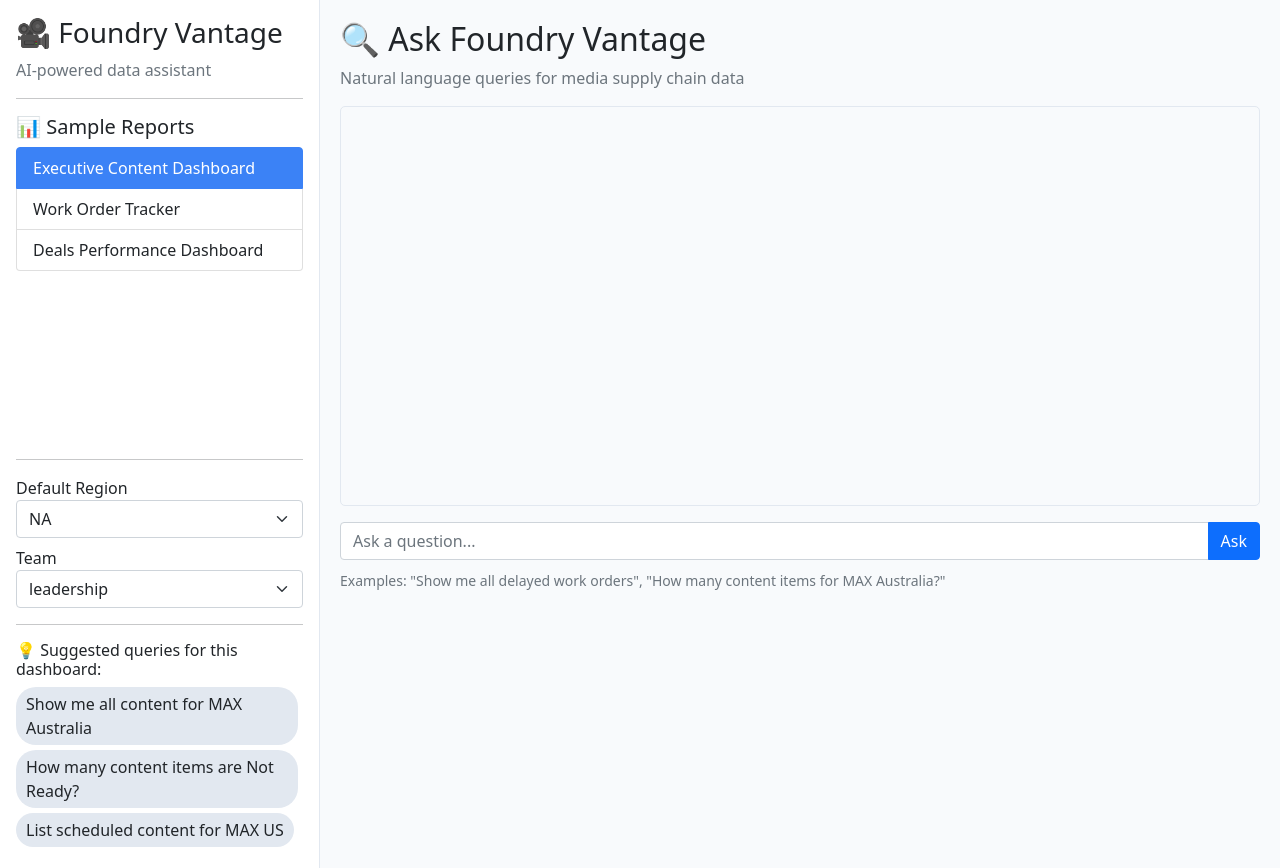
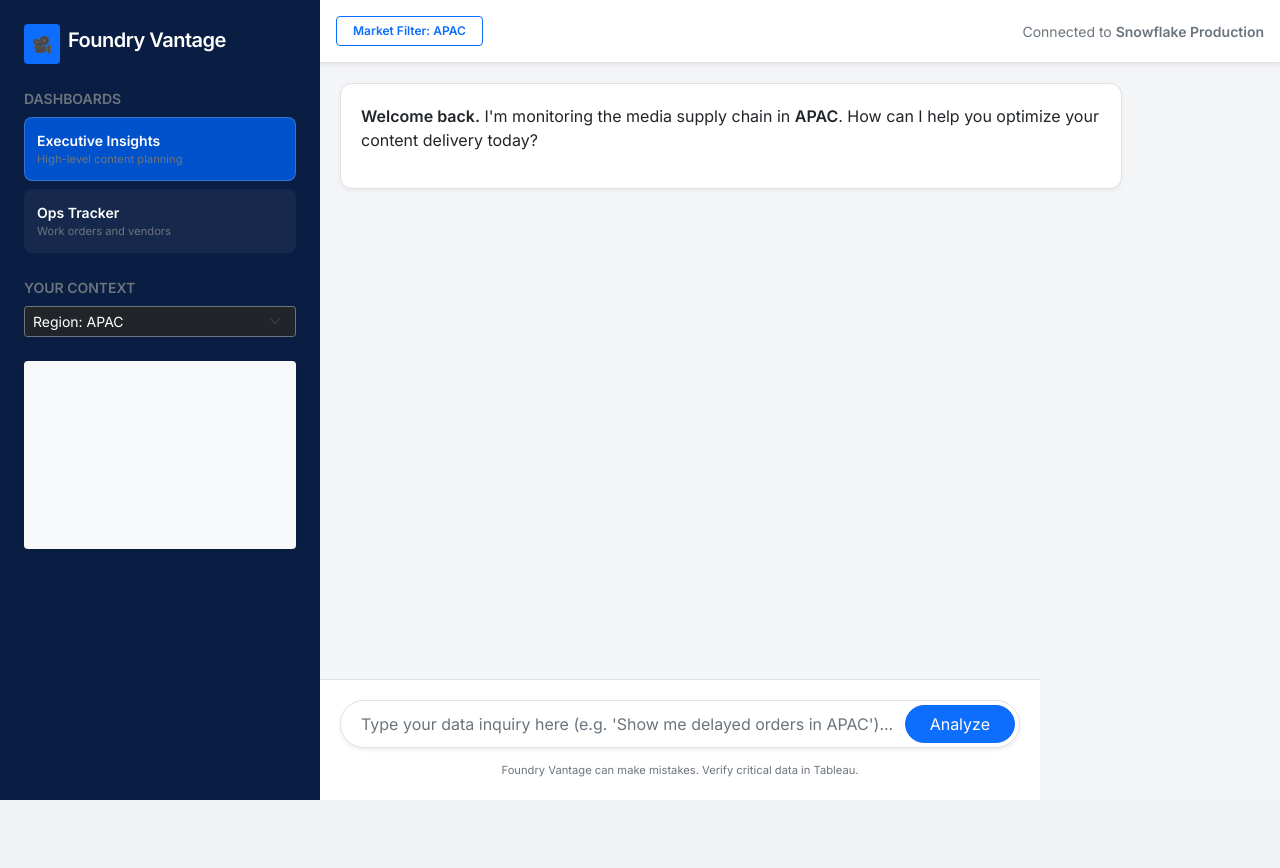
Before and after one commit to sudeepdbg/report-query-nlp, a Python web app: template templates/index.html in a window 1280 px wide. After the commit the page ends 800 px from the top, so only its background shows below. Run offline with Jinja, Linux system fonts and the light colour scheme; the template is opened without the code that fills it, so the values that code supplies are empty; a map, chart or similar area stays blank; some libraries are stand-ins or nearby versions.

Commit message:
Update index.html

```diff
--- a/templates/index.html
+++ b/templates/index.html
@@ -3,244 +3,176 @@
 <head>
     <meta charset="UTF-8">
     <meta name="viewport" content="width=device-width, initial-scale=1.0">
-    <title>Foundry Vantage</title>
+    <title>Foundry Vantage | Intelligence Layer</title>
+    <link href="https://fonts.googleapis.com/css2?family=Inter:wght@400;500;600&display=swap" rel="stylesheet">
     <link href="https://cdn.jsdelivr.net/npm/bootstrap@5.1.3/dist/css/bootstrap.min.css" rel="stylesheet">
     <script src="https://cdn.jsdelivr.net/npm/chart.js"></script>
     <script src="https://cdn.plot.ly/plotly-latest.min.js"></script>
     <style>
-        body { background: #f8fafc; }
-        .sidebar { background: white; border-right: 1px solid #e2e8f0; min-height: 100vh; }
-        .main { padding: 20px; }
-        .chat-message { margin-bottom: 15px; }
-        .user-message { background: #e2e8f0; padding: 10px; border-radius: 10px; }
-        .assistant-message { background: #3b82f6; color: white; padding: 10px; border-radius: 10px; }
-        .sql-box { background: #1e293b; color: #e2e8f0; padding: 10px; border-radius: 5px; font-family: monospace; }
-        .dashboard-btn.active { background-color: #3b82f6; color: white; border-color: #3b82f6; }
-        .suggestion-chip { background: #e2e8f0; padding: 5px 10px; border-radius: 20px; cursor: pointer; margin-right: 5px; margin-bottom: 5px; display: inline-block; }
-        .suggestion-chip:hover { background: #cbd5e1; }
-        .feedback-buttons button { margin-right: 5px; }
+        :root {
+            --vantage-blue: #0052CC;
+            --vantage-bg: #F4F5F7;
+            --vantage-sidebar: #091E42;
+            --chat-bubble-user: #EBECF0;
+        }
+
+        body { font-family: 'Inter', sans-serif; background: var(--vantage-bg); height: 100vh; overflow: hidden; }
+
+        /* Sidebar Styling */
+        .sidebar { background: var(--vantage-sidebar); color: white; min-height: 100vh; padding: 24px; }
+        .sidebar h3 { font-weight: 600; font-size: 1.25rem; letter-spacing: -0.5px; }
+        .nav-item-custom {
+            background: rgba(255,255,255,0.05); border-radius: 8px;
+            padding: 12px; margin-bottom: 8px; cursor: pointer; transition: 0.2s;
+            border: 1px solid transparent;
+        }
+        .nav-item-custom:hover { background: rgba(255,255,255,0.1); }
+        .nav-item-custom.active { background: var(--vantage-blue); border-color: rgba(255,255,255,0.2); }
+
+        /* Main Chat Area */
+        .chat-container { height: calc(100vh - 180px); overflow-y: auto; padding: 20px; scroll-behavior: smooth; }
+        .message-row { margin-bottom: 24px; display: flex; flex-direction: column; }
+
+        /* Assistant Bubble */
+        .vantage-bubble {
+            background: white; border-radius: 12px; padding: 20px;
+            box-shadow: 0 2px 4px rgba(0,0,0,0.05); max-width: 85%;
+            border: 1px solid #DFE1E6; align-self: flex-start;
+        }
+
+        /* User Bubble */
+        .user-bubble {
+            background: var(--chat-bubble-user); border-radius: 12px; padding: 12px 20px;
+            max-width: 70%; align-self: flex-end; color: #172B4D; font-weight: 500;
+        }
+
+        /* Data & UI Components */
+        .sql-box { background: #172B4D; color: #8993A4; padding: 12px; border-radius: 6px; font-size: 0.8rem; margin: 10px 0; }
+        .suggestion-chip {
+            border: 1px solid var(--vantage-blue); color: var(--vantage-blue);
+            padding: 6px 14px; border-radius: 20px; cursor: pointer;
+            display: inline-block; margin: 4px; font-size: 0.85rem; background: white;
+            transition: 0.2s;
+        }
+        .suggestion-chip:hover { background: var(--vantage-blue); color: white; }
+
+        /* Input Area */
+        .input-footer { background: white; border-top: 1px solid #DFE1E6; padding: 20px; position: absolute; bottom: 0; width: calc(100% - 25%); }
+        .form-control:focus { box-shadow: none; border-color: var(--vantage-blue); }
     </style>
 </head>
 <body>
-    <div class="container-fluid">
-        <div class="row">
-            <!-- Sidebar with dashboards and filters -->
-            <div class="col-md-3 sidebar p-3">
-                <h3>🎥 Foundry Vantage</h3>
-                <p class="text-muted">AI-powered data assistant</p>
-                <hr>
-                <h5>📊 Sample Reports</h5>
-                <div class="list-group" id="dashboard-buttons">
-                    <button class="list-group-item list-group-item-action dashboard-btn active" data-dashboard="executive">Executive Content Dashboard</button>
-                    <button class="list-group-item list-group-item-action dashboard-btn" data-dashboard="workorders">Work Order Tracker</button>
-                    <button class="list-group-item list-group-item-action dashboard-btn" data-dashboard="deals">Deals Performance Dashboard</button>
+
+<div class="container-fluid p-0">
+    <div class="row g-0">
+        <div class="col-md-3 sidebar">
+            <div class="d-flex align-items-center mb-4">
+                <div class="bg-primary rounded p-2 me-2">🎥</div>
+                <h3>Foundry Vantage</h3>
             </div>
-                <div class="mt-3" id="dashboard-container">
-                    <canvas id="dashboardChart"></canvas>
+
+            <p class="text-uppercase small fw-bold text-muted mb-2">Dashboards</p>
+            <div class="nav-item-custom active" onclick="selectDashboard('executive')">
+                <div class="small fw-bold">Executive Insights</div>
+                <div class="x-small text-muted" style="font-size: 0.7rem;">High-level content planning</div>
             </div>
-                <hr>
-                <div class="mt-3">
-                    <label>Default Region</label>
-                    <select id="region" class="form-select">
-                        <option value="NA" {% if current_region == 'NA' %}selected{% endif %}>NA</option>
-                        <option value="APAC" {% if current_region == 'APAC' %}selected{% endif %}>APAC</option>
-                        <option value="EMEA" {% if current_region == 'EMEA' %}selected{% endif %}>EMEA</option>
-                        <option value="LATAM" {% if current_region == 'LATAM' %}selected{% endif %}>LATAM</option>
+            <div class="nav-item-custom" onclick="selectDashboard('workorders')">
+                <div class="small fw-bold">Ops Tracker</div>
+                <div class="x-small text-muted" style="font-size: 0.7rem;">Work orders and vendors</div>
+            </div>
+
+            <div class="mt-4">
+                <p class="text-uppercase small fw-bold text-muted mb-2">Your Context</p>
+                <select id="regionSelect" class="form-select form-select-sm bg-dark text-white border-secondary mb-2">
+                    <option value="NA">Region: North America</option>
+                    <option value="APAC" selected>Region: APAC</option>
+                    <option value="EMEA">Region: EMEA</option>
                 </select>
             </div>
-                <div class="mt-2">
-                    <label>Team</label>
-                    <select id="team" class="form-select">
-                        <option value="leadership" {% if current_team == 'leadership' %}selected{% endif %}>leadership</option>
-                        <option value="product" {% if current_team == 'product' %}selected{% endif %}>product</option>
-                        <option value="content planning" {% if current_team == 'content planning' %}selected{% endif %}>content planning</option>
-                        <option value="deals" {% if current_team == 'deals' %}selected{% endif %}>deals</option>
-                    </select>
-                </div>
-                <hr>
-                <div id="suggestions">
-                    <h6>💡 Suggested queries for this dashboard:</h6>
-                    <div id="suggestion-list"></div>
+
+            <div class="mt-4 p-3 bg-light rounded text-dark shadow-sm">
+                <canvas id="miniDashboardChart" style="max-height: 150px;"></canvas>
             </div>
         </div>
 
-            <!-- Main chat area -->
-            <div class="col-md-9 main">
-                <h2>🔍 Ask Foundry Vantage</h2>
-                <p class="text-muted">Natural language queries for media supply chain data</p>
+        <div class="col-md-9 position-relative">
+            <div class="d-flex justify-content-between align-items-center p-3 bg-white border-bottom shadow-sm">
+                <div>
+                    <span class="badge bg-soft-primary text-primary border border-primary px-3 py-2">
+                        Market Filter: <strong id="activeRegionDisplay">APAC</strong>
+                    </span>
+                </div>
+                <div class="text-muted small">Connected to <strong>Snowflake Production</strong></div>
+            </div>
 
-                <div id="chat-box" style="height: 400px; overflow-y: scroll; border: 1px solid #e2e8f0; padding: 10px; border-radius: 5px;">
+            <div class="chat-container" id="chat-box">
+                <div class="message-row">
+                    <div class="vantage-bubble">
+                        <strong>Welcome back.</strong> I'm monitoring the media supply chain in <strong>APAC</strong>.
+                        How can I help you optimize your content delivery today?
+                        <div class="mt-3" id="suggestion-list">
+                            </div>
+                    </div>
+                </div>
+
                 {% for msg in chat_history %}
-                        <div class="chat-message">
-                            <div class="user-message"><strong>You:</strong> {{ msg.question }}</div>
-                            <div class="assistant-message mt-2">
-                                <strong>Vantage:</strong> {{ msg.answer|safe }}
+                <div class="message-row">
+                    <div class="user-bubble">{{ msg.question }}</div>
+                </div>
+                <div class="message-row">
+                    <div class="vantage-bubble">
+                        <div class="mb-2">{{ msg.answer|safe }}</div>
+
                         {% if msg.sql %}
-                                    <div class="sql-box mt-2">{{ msg.sql }}</div>
+                        <details class="mb-2">
+                            <summary class="small text-muted cursor-pointer">View Technical Logic</summary>
+                            <div class="sql-box">{{ msg.sql }}</div>
+                        </details>
                         {% endif %}
+
                         {% if msg.data %}
-                                    <div class="mt-2">{{ msg.data|safe }}</div>
+                        <div class="table-responsive border rounded mt-2">
+                            {{ msg.data|safe }}
+                        </div>
                         {% endif %}
-                                <!-- Feedback buttons -->
-                                <div class="feedback-buttons mt-2">
-                                    <button class="btn btn-sm btn-outline-light feedback-up" data-question="{{ msg.question }}" data-sql="{{ msg.sql }}">👍</button>
-                                    <button class="btn btn-sm btn-outline-light feedback-down" data-question="{{ msg.question }}" data-sql="{{ msg.sql }}">👎</button>
+
+                        <div class="d-flex align-items-center mt-3 pt-2 border-top">
+                            <span class="small text-muted me-3">Was this accurate?</span>
+                            <button class="btn btn-sm btn-outline-secondary me-2">👍</button>
+                            <button class="btn btn-sm btn-outline-secondary">👎</button>
                         </div>
-                                <!-- Chart container -->
-                                {% if msg.chart %}
-                                    <div id="chart-{{ loop.index }}" class="mt-3"></div>
-                                    <script>
-                                        Plotly.newPlot('chart-{{ loop.index }}', {{ msg.chart | safe }});
-                                    </script>
-                                {% endif %}
                     </div>
                 </div>
                 {% endfor %}
             </div>
 
-                <div class="mt-3 input-group">
-                    <input type="text" id="question" class="form-control" placeholder="Ask a question..."
-                           onkeypress="if(event.key==='Enter') sendQuestion()">
-                    <button class="btn btn-primary" onclick="sendQuestion()">Ask</button>
+            <div class="input-footer">
+                <div class="input-group shadow-sm border rounded-pill overflow-hidden bg-white p-1">
+                    <input type="text" id="questionInput" class="form-control border-0 ps-3" placeholder="Type your data inquiry here (e.g. 'Show me delayed orders in APAC')...">
+                    <button class="btn btn-primary rounded-pill px-4" onclick="handleSend()">
+                        Analyze
+                    </button>
                 </div>
-
-                <div class="mt-2">
-                    <small class="text-muted">Examples: "Show me all delayed work orders", "How many content items for MAX Australia?"</small>
+                <div class="text-center mt-2">
+                    <small class="text-muted" style="font-size: 0.7rem;">Foundry Vantage can make mistakes. Verify critical data in Tableau.</small>
+                </div>
             </div>
         </div>
     </div>
 </div>
 
 <script>
-        // Current active dashboard
-        let activeDashboard = 'executive';
-
-        // Dashboard button click handling
-        document.querySelectorAll('.dashboard-btn').forEach(btn => {
-            btn.addEventListener('click', function() {
-                document.querySelectorAll('.dashboard-btn').forEach(b => b.classList.remove('active'));
-                this.classList.add('active');
-                activeDashboard = this.getAttribute('data-dashboard');
-                loadDashboard(activeDashboard);
-                updateSuggestions(activeDashboard);
-            });
-        });
-
-        // Load initial dashboard
-        loadDashboard(activeDashboard);
-        updateSuggestions(activeDashboard);
-
-        function loadDashboard(name) {
-            fetch(`/dashboards/${name}`)
-            .then(res => res.json())
-            .then(data => {
-                const ctx = document.getElementById('dashboardChart').getContext('2d');
-                if (window.myChart) window.myChart.destroy();
-                if (data.type === 'pie') {
-                    window.myChart = new Chart(ctx, {
-                        type: 'pie',
-                        data: {
-                            labels: data.labels,
-                            datasets: [{
-                                data: data.values,
-                                backgroundColor: ['#3b82f6', '#ef4444', '#10b981', '#f59e0b']
-                            }]
-                        },
-                        options: { plugins: { title: { display: true, text: data.title } } }
-                    });
-                } else if (data.type === 'bar') {
-                    window.myChart = new Chart(ctx, {
-                        type: 'bar',
-                        data: {
-                            labels: data.labels,
-                            datasets: [{
-                                label: data.title,
-                                data: data.values,
-                                backgroundColor: '#3b82f6'
-                            }]
-                        },
-                        options: { plugins: { title: { display: true, text: data.title } } }
-                    });
-                }
-            });
+    // Logic to handle UI interactions and "Market Context" persistence
+    function selectDashboard(name) {
+        // Implementation for dashboard switching
     }
 
-        function updateSuggestions(dashboard) {
-            const suggestions = {
-                executive: [
-                    "Show me all content for MAX Australia",
-                    "How many content items are Not Ready?",
-                    "List scheduled content for MAX US"
-                ],
-                workorders: [
-                    "Show me all delayed work orders",
-                    "How many work orders are In Progress?",
-                    "List work orders for Vendor A"
-                ],
-                deals: [
-                    "Show me all active deals",
-                    "How many deals are pending approval?",
-                    "List top vendors by deal value"
-                ]
-            };
-            const list = document.getElementById('suggestion-list');
-            list.innerHTML = '';
-            (suggestions[dashboard] || []).forEach(q => {
-                const chip = document.createElement('span');
-                chip.className = 'suggestion-chip';
-                chip.textContent = q;
-                chip.onclick = () => {
-                    document.getElementById('question').value = q;
-                    sendQuestion();
-                };
-                list.appendChild(chip);
-            });
+    function handleSend() {
+        const q = document.getElementById('questionInput').value;
+        if(!q) return;
+        // Logic to trigger your /ask endpoint
     }
+</script>
 
-        function sendQuestion() {
-            const question = document.getElementById('question').value;
-            if (!question) return;
-
-            const region = document.getElementById('region').value;
-            const team = document.getElementById('team').value;
-            const dashboard = activeDashboard;
-
-            fetch('/ask', {
-                method: 'POST',
-                headers: {'Content-Type': 'application/json'},
-                body: JSON.stringify({question, region, team, dashboard})
-            })
-            .then(res => res.json())
-            .then(data => {
-                window.location.href = `/?region=${encodeURIComponent(region)}&team=${encodeURIComponent(team)}`;
-            })
-            .catch(err => console.error(err));
-        }
-
-        // Auto-scroll chat to bottom
-        const chatBox = document.getElementById('chat-box');
-        if (chatBox) chatBox.scrollTop = chatBox.scrollHeight;
-
-        // Feedback handling
-        document.querySelectorAll('.feedback-up, .feedback-down').forEach(btn => {
-            btn.addEventListener('click', function() {
-                const feedback = this.classList.contains('feedback-up') ? 'up' : 'down';
-                const question = this.getAttribute('data-question');
-                const sql = this.getAttribute('data-sql');
-                fetch('/feedback', {
-                    method: 'POST',
-                    headers: {'Content-Type': 'application/json'},
-                    body: JSON.stringify({feedback, question, sql})
-                })
-                .then(res => res.json())
-                .then(data => {
-                    // Disable buttons after feedback
-                    this.parentElement.querySelectorAll('button').forEach(b => b.disabled = true);
-                    alert('Thank you for your feedback!');
-                })
-                .catch(err => console.error(err));
-            });
-        });
-    </script>
 </body>
 </html>
```
Lines whose indentation alone changed are shown as unchanged.
